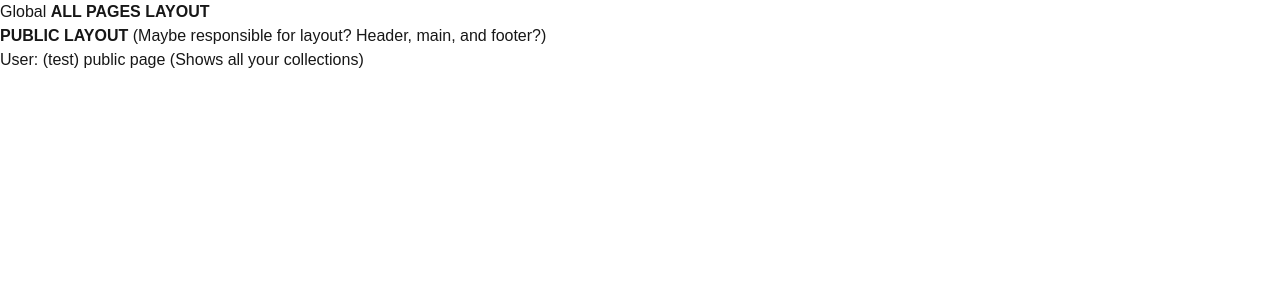
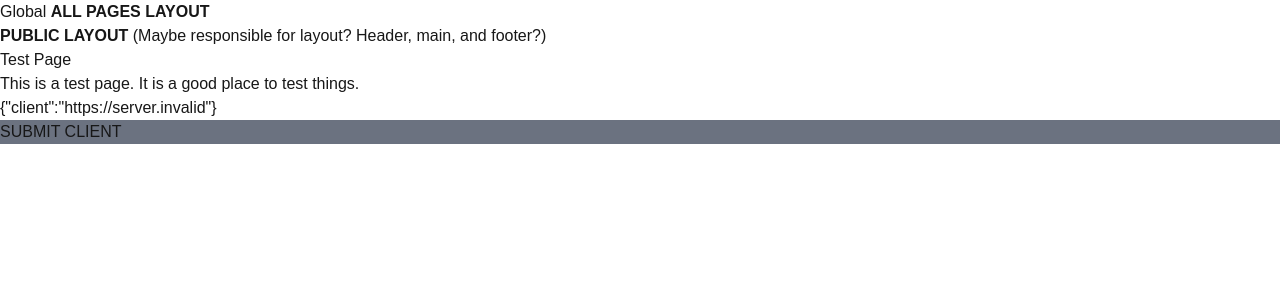
Before and after one commit to edgarcoime/quizard, a Next.js app in the folder client/: page /test in a window 1280 px wide. Shown: the top 300 px of the page. Built offline with nearby package versions, Linux system fonts and the light colour scheme; no server answers.

Commit message:
feat: add examples of envvars and test page

```diff
--- /dev/null
+++ b/client/src/app/(public)/test/page.tsx
@@ -0,0 +1,26 @@
+import { API_BASE_URL, SERVER_VISIBLE_ONLY } from "@/constants";
+
+export default function Page() {
+  const dataVisibility = {
+    server: SERVER_VISIBLE_ONLY,
+    client: API_BASE_URL,
+  };
+
+  async function submitHandler() {
+    "use server";
+
+    console.log("submitHandler: inside");
+    console.log(API_BASE_URL);
+  }
+
+  return (
+    <div>
+      <h1>Test Page</h1>
+      <p>This is a test page. It is a good place to test things.</p>
+      <p>{JSON.stringify(dataVisibility)}</p>
+      <form action={submitHandler} className="bg-gray-500">
+        <button type="submit">SUBMIT CLIENT</button>
+      </form>
+    </div>
+  );
+}
--- /dev/null
+++ b/client/src/constants/api.ts
@@ -0,0 +1,3 @@
+// TODO: determine if this needs to be visible to the client. Prob not?
+export const API_BASE_URL = process.env.NEXT_PUBLIC_API_BASE_URL;
+export const SERVER_VISIBLE_ONLY = process.env.SERVER_VISIBLE_ONLY;
--- /dev/null
+++ b/client/src/constants/config.ts
@@ -0,0 +1,2 @@
+export const _PROD_ = process.env.NODE_ENV === "production";
+export const MAX_ITEMS_PER_PAGE = 20;
--- /dev/null
+++ b/client/src/constants/index.ts
@@ -0,0 +1,5 @@
+export * from "./api";
+export * from "./config";
+export * from "./ui";
+
+export const _PROD_ = process.env.NODE_ENV === "production";
--- /dev/null
+++ b/client/src/constants/ui.ts
@@ -0,0 +1,5 @@
+export const COLORS = {
+  // NOTE: Sample way to use ui constants
+  PRIMARY: "#FF0000",
+  SECONDARY: "#00FF00",
+};
```
Also changed, not shown: client/package.json (+6 -6 lines), 1 other file (tests, documents, lock files or other folders).
